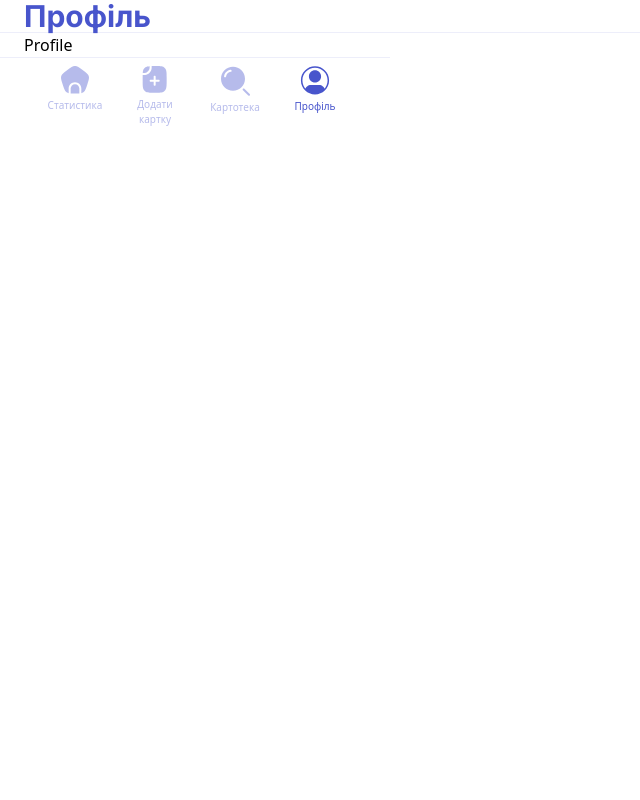
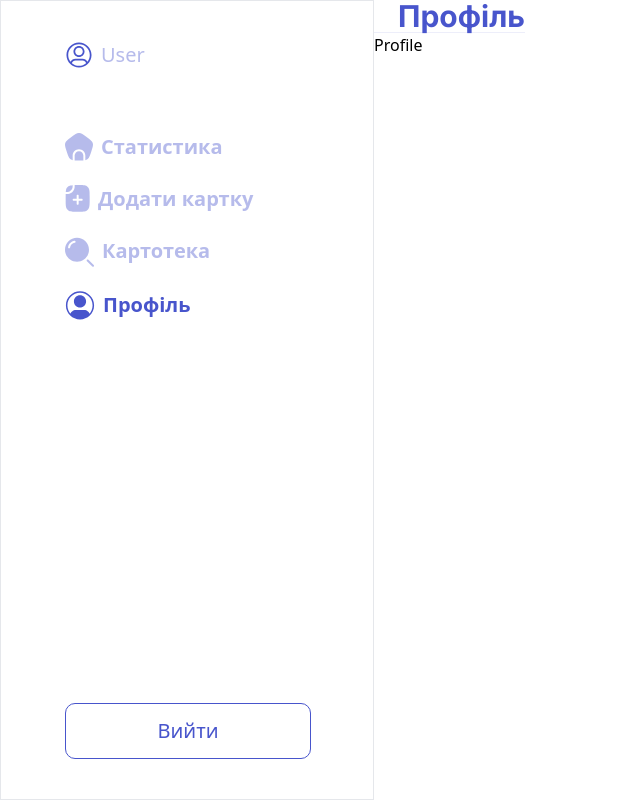
Before and after one commit to baza-trainee/AnimalRescueKharkiv, a Next.js app: page /crm/profile in a window 1280 px wide. Shown: the whole page, without its empty margins (0-640 px from the left). Built offline with nearby package versions, Linux system fonts and the light colour scheme.

Commit message:
Change menu style

```diff
--- a/src/app/crm/add-card/page.tsx
+++ b/src/app/crm/add-card/page.tsx
@@ -1,12 +1,14 @@
 import FooterCrm from "@/src/components/crm/Footer";
 // import HeaderCrm from "@/src/components/crm/Header";
 import AddCardCrm from "@/src/components/crm/AddCardCrm";
+import MenuDesktop from "@/src/components/crm/MenuDesktop";
 
 export default function AddCardPage() {
   return (
     <>
-      <section className="mx-6">
-      {/* <HeaderCrm /> */}
+      <section className="flex">
+        {/* <HeaderCrm /> */}
+        <MenuDesktop />
         <AddCardCrm />
       </section>
       <FooterCrm />
--- a/src/app/crm/catalog/page.tsx
+++ b/src/app/crm/catalog/page.tsx
@@ -1,11 +1,13 @@
 import CatalogCrm from "@/src/components/crm/CatalogCrm";
 import FooterCrm from "@/src/components/crm/Footer";
+import MenuDesktop from "@/src/components/crm/MenuDesktop";
 
 export default function CatalogPage() {
   return (
     <>
       {/* <HeaderCrm /> */}
-      <section className="mx-6">
+      <section className="flex">
+        <MenuDesktop />
         <CatalogCrm />
       </section>
       <FooterCrm />
--- a/src/app/crm/page.tsx
+++ b/src/app/crm/page.tsx
@@ -1,5 +1,6 @@
 'use client'
 
+import Header from "@/src/components/crm/Header/index";
 import CountryStatistic from "@/src/components/crm/CountryStatistic";
 import DepartmentStatistic from "@/src/components/crm/DepartmentStatistic";
 import FooterCrm from "@/src/components/crm/Footer";
@@ -13,8 +14,13 @@ export default function CRMPage() {
         <section className="w-full flex">
           {/* <HeaderCrm /> */}
           <MenuDesktop />
-          <DepartmentStatistic />
-          <CountryStatistic />
+          <div className="flex-col">
+            <Header title="Cтатистика" />
+            <div className="flex">
+              <DepartmentStatistic />
+              <CountryStatistic />
+            </div>
+          </div>
         </section>
         <FooterCrm />
       </main>
--- a/src/app/crm/profile/page.tsx
+++ b/src/app/crm/profile/page.tsx
@@ -1,14 +1,19 @@
 import FooterCrm from "@/src/components/crm/Footer";
 import Header from "@/src/components/crm/Header/index";
+import MenuDesktop from "@/src/components/crm/MenuDesktop";
 import ProfileCrm from "@/src/components/crm/Profile";
 
 
 export default function ProfilePage() {
   return (
     <>
-      <Header title="Профіль" />
-      <section className="mx-6">
-        <ProfileCrm />
+
+      <section className="flex">
+        <MenuDesktop />
+        <div className="flex-col">
+          <Header title="Профіль" />
+          <ProfileCrm />
+        </div>
       </section>
       <FooterCrm />
     </>
--- a/src/components/crm/DepartmentStatistic/index.tsx
+++ b/src/components/crm/DepartmentStatistic/index.tsx
@@ -49,7 +49,6 @@ const DepartmentStatistic = () => {
 
   return (
     <>
-      <Header title="Cтатистика" />
       <div className=" w-[342px] px-4 py-2 m-6 border-[1px] border-solid border-mainBlue rounded-[10px] shadow-[4px_4px_10px_rgba(182,187,235,0.3),-4px_-4px_10px_rgba(182,187,235,0.3)]">
         <h3 className="font-semibold text-2xl text-black ">
           Кількість тварин по відділах:
--- a/src/components/crm/Footer/index.tsx
+++ b/src/components/crm/Footer/index.tsx
@@ -2,7 +2,7 @@
 
 import Link from "next/link";
 import { usePathname } from "next/navigation";
-import StatisticIcon  from "./FooterIcons/Statistic";
+import StatisticIcon from "./FooterIcons/Statistic";
 import AddIcon from "./FooterIcons/Add";
 import CardIcon from "./FooterIcons/Card";
 import ProfileIcon from "./FooterIcons/Profile";
@@ -12,49 +12,45 @@ type Path = '/crm' | '/crm/add-card' | '/crm/catalog' | '/crm/profile';
 
 const FooterCrm = () => {
   const pathname = usePathname();
-  const isActive = (path:Path): boolean => pathname === path;
+  const isActive = (path: Path): boolean => pathname === path;
   return (
-    <footer className="flex justify-center w-[390px] h-[67px] ml-0 border-t border-lightBlue">
+    <footer className="flex justify-center md:hidden w-[390px] h-[67px] ml-0 border-t border-lightBlue">
       <nav className="px-0 py-2">
         <ul className='flex flex-row px-4'>
           <li className="w-20 flex justify-center">
-            <Link href="/crm" className={`flex flex-col items-center ${
-              isActive('/crm') ? 'text-mainBlue fill-mainBlue  text-opacity-100' : ' text-mainBlue text-opacity-40 '
+            <Link href="/crm" className={`flex flex-col items-center ${isActive('/crm') ? 'text-mainBlue fill-mainBlue  text-opacity-100' : ' text-mainBlue text-opacity-40 '
               } `} >
-                <div className=" flex justify-center "><StatisticIcon/></div>
-                <p className="font-normal text-[10px] leading-normal text-center pt-1">Статистика</p>
+              <div className=" flex justify-center "><StatisticIcon /></div>
+              <p className="font-normal text-[10px] leading-normal text-center pt-1">Статистика</p>
             </Link>
           </li>
           <li className="w-20 flex justify-center">
-            <Link href="/crm/add-card" className={`flex flex-col items-center ${
-              isActive('/crm/add-card') ? 'text-mainBlue fill-mainBlue  text-opacity-100' : ' text-mainBlue text-opacity-40 '
+            <Link href="/crm/add-card" className={`flex flex-col items-center ${isActive('/crm/add-card') ? 'text-mainBlue fill-mainBlue  text-opacity-100' : ' text-mainBlue text-opacity-40 '
               } `}>
-                <div className="flex justify-center"><AddIcon/></div>
-                <p className="font-normal text-[10px] leading-normal text-center pt-1">Додати<br/> картку</p>
+              <div className="flex justify-center"><AddIcon /></div>
+              <p className="font-normal text-[10px] leading-normal text-center pt-1">Додати<br /> картку</p>
             </Link>
           </li>
           <li className="w-20 flex justify-center">
-            <Link href="/crm/catalog" className={`flex flex-col items-center ${
-              isActive('/crm/catalog') ? 'text-mainBlue fill-mainBlue  text-opacity-100' : ' text-mainBlue text-opacity-40 '
+            <Link href="/crm/catalog" className={`flex flex-col items-center ${isActive('/crm/catalog') ? 'text-mainBlue fill-mainBlue  text-opacity-100' : ' text-mainBlue text-opacity-40 '
               } `}>
-                <div className="flex justify-center"><CardIcon/></div>
-                <p className="font-normal text-[10px] leading-normal text-center pt-1">Картотека</p>
+              <div className="flex justify-center"><CardIcon /></div>
+              <p className="font-normal text-[10px] leading-normal text-center pt-1">Картотека</p>
             </Link>
           </li>
           <li className="w-20 flex justify-center">
-            <Link href="/crm/profile"  className={`flex flex-col items-center ${
-              isActive('/crm/profile') ? 'text-mainBlue fill-mainBlue  text-opacity-100' : ' text-mainBlue text-opacity-40 '
+            <Link href="/crm/profile" className={`flex flex-col items-center ${isActive('/crm/profile') ? 'text-mainBlue fill-mainBlue  text-opacity-100' : ' text-mainBlue text-opacity-40 '
               } `}>
-                <div className="flex justify-center"><ProfileIcon/></div>
-                <p className="font-normal text-[10px] leading-normal text-center pt-1">Профіль</p>
+              <div className="flex justify-center"><ProfileIcon /></div>
+              <p className="font-normal text-[10px] leading-normal text-center pt-1">Профіль</p>
             </Link>
           </li>
         </ul>
       </nav>
 
 
-        </footer>
-    )
+    </footer>
+  )
 }
 
 export default FooterCrm;
--- a/src/components/crm/MenuDesktop/index.tsx
+++ b/src/components/crm/MenuDesktop/index.tsx
@@ -15,8 +15,8 @@ const MenuDesktop = () => {
   const isActive = (path: Path): boolean => pathname === path;
   return (
     <section>
-      <nav className="flex flex-col justify-between w-[334px] h-[832px] m-0 border px-[64px] py-[40px] text-xl font-bold text-mainBlue">
-        <ul className=" w-full flex justify-start flex-col gap-[24px]">
+      <nav className="hidden md:flex flex-col justify-between md:w-[250px] xl:w-[374px] min-h-screen m-0 border md:px-[38px] xl:px-[64px] md:py-[18px] xl:py-[40px] md:text-base xl:text-xl font-bold text-mainBlue">
+        <ul className=" w-full flex justify-start flex-col md:gap-[18px] xl:gap-[24px]">
           <li className="w-full flex justify-start font-medium mb-[40px]">
             <Link href="/crm" className={`flex flex-row items-center ${isActive('/crm') ? 'text-mainBlue fill-mainBlue  text-opacity-100' : ' text-mainBlue text-opacity-40 '
               } `}><div className=" flex justify-center gap-[8px]"> <ProfileLogoIcon /><p>User</p></div></Link>
@@ -44,7 +44,7 @@ const MenuDesktop = () => {
               </div></Link>
           </li>
         </ul>
-        <button className="w-[206px] h-[56px] border border-mainBlue rounded-[10px] font-normal">Вийти</button>
+        <button className="md:w-[170px] md:h-[36px] xl:w-[246px] xl:h-[56px] border border-mainBlue rounded-[10px] font-normal">Вийти</button>
       </nav>
     </section>
   )
```
